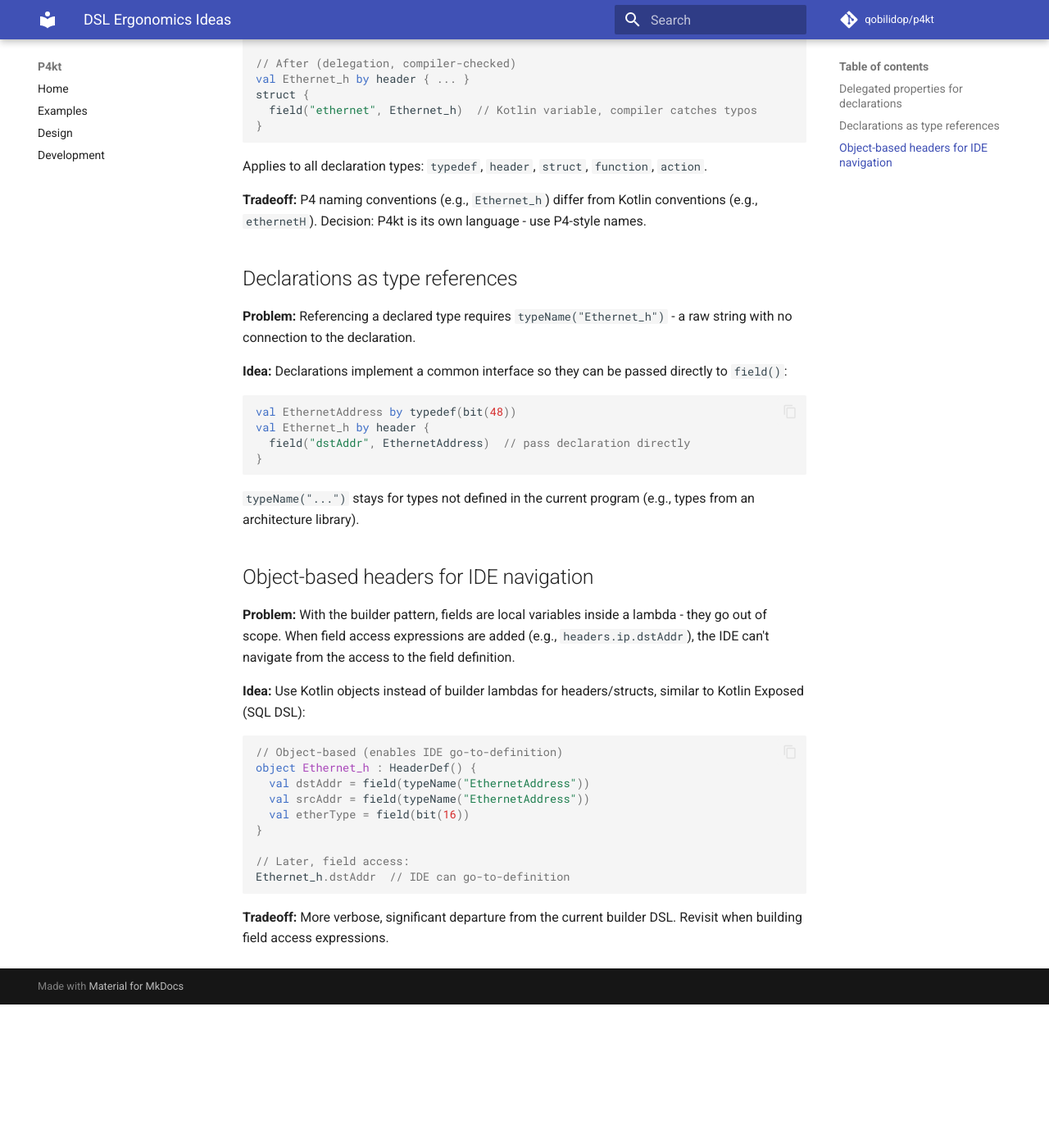
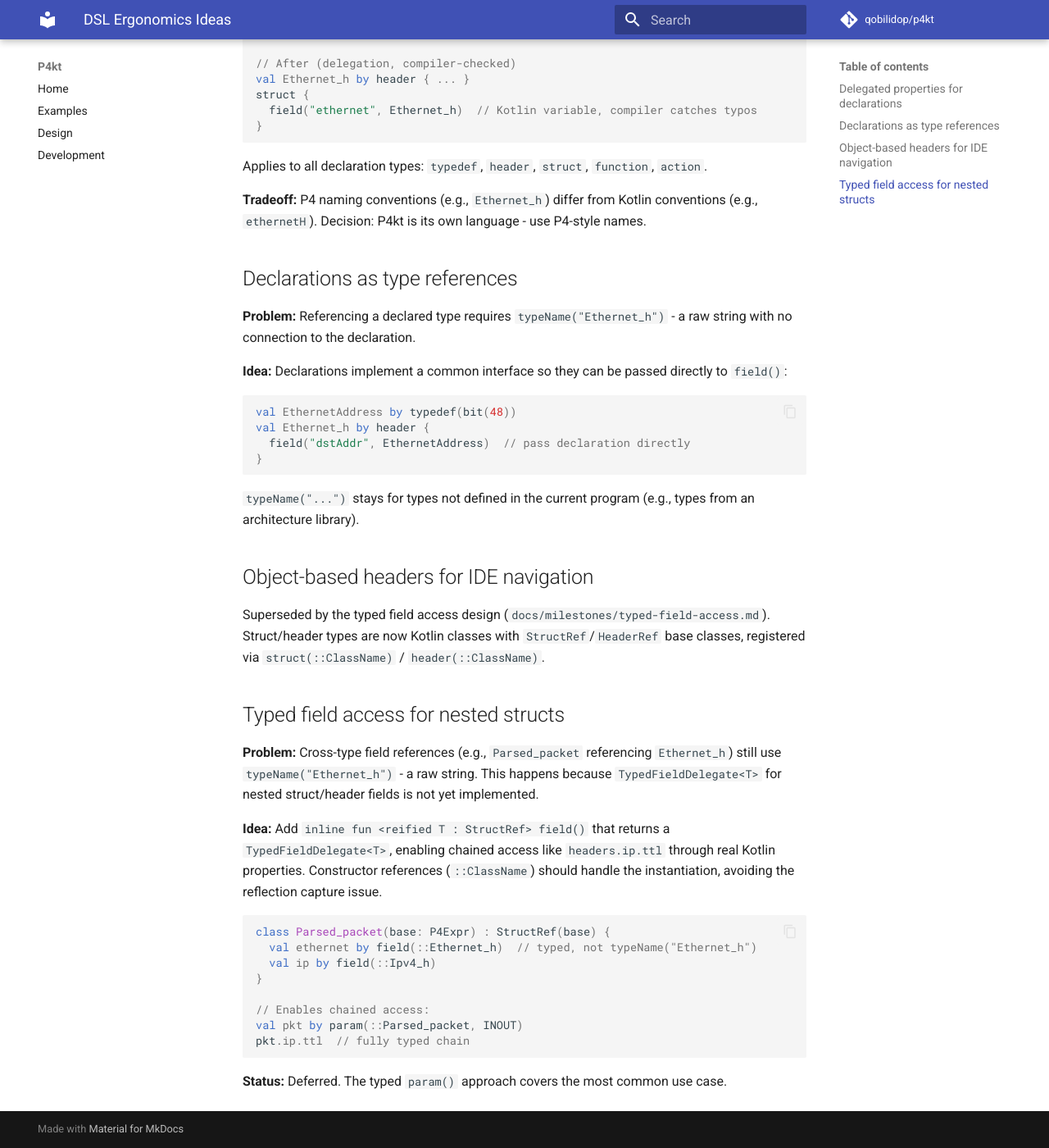
Before and after one commit to qobilidop/p4kt, an MkDocs documentation site: the page built from docs/milestones/dsl-ergonomics.md, in a window 1280 px wide and 1400 px high, scrolled down 513 px. Shown: the whole window at 82% size. Built offline with MkDocs 1.6.1 and Material for MkDocs 9.7.7, drawn with Linux system fonts in a browser that asks for light colours; comment, search, counter and statistics services are not loaded; before the commit the page ends 1738 px from its top, so only the background shows below that.

Commit message:
Update DSL ergonomics doc for typed field access
Mark object-based headers as superseded. Add typed nested struct field
access as a future idea using constructor references.

Co-Authored-By: Claude Opus 4.6 (1M context) <noreply@anthropic.com>

````diff
--- a/docs/milestones/dsl-ergonomics.md
+++ b/docs/milestones/dsl-ergonomics.md
@@ -43,20 +43,23 @@ val Ethernet_h by header {
 
 ## Object-based headers for IDE navigation
 
-**Problem:** With the builder pattern, fields are local variables inside a lambda - they go out of scope. When field access expressions are added (e.g., `headers.ip.dstAddr`), the IDE can't navigate from the access to the field definition.
+Superseded by the typed field access design (`docs/milestones/typed-field-access.md`). Struct/header types are now Kotlin classes with `StructRef`/`HeaderRef` base classes, registered via `struct(::ClassName)` / `header(::ClassName)`.
 
-**Idea:** Use Kotlin objects instead of builder lambdas for headers/structs, similar to Kotlin Exposed (SQL DSL):
+## Typed field access for nested structs
+
+**Problem:** Cross-type field references (e.g., `Parsed_packet` referencing `Ethernet_h`) still use `typeName("Ethernet_h")` - a raw string. This happens because `TypedFieldDelegate<T>` for nested struct/header fields is not yet implemented.
+
+**Idea:** Add `inline fun <reified T : StructRef> field()` that returns a `TypedFieldDelegate<T>`, enabling chained access like `headers.ip.ttl` through real Kotlin properties. Constructor references (`::ClassName`) should handle the instantiation, avoiding the reflection capture issue.
 
 ```kotlin
-// Object-based (enables IDE go-to-definition)
-object Ethernet_h : HeaderDef() {
-  val dstAddr = field(typeName("EthernetAddress"))
-  val srcAddr = field(typeName("EthernetAddress"))
-  val etherType = field(bit(16))
+class Parsed_packet(base: P4Expr) : StructRef(base) {
+  val ethernet by field(::Ethernet_h)  // typed, not typeName("Ethernet_h")
+  val ip by field(::Ipv4_h)
 }
 
-// Later, field access:
-Ethernet_h.dstAddr  // IDE can go-to-definition
+// Enables chained access:
+val pkt by param(::Parsed_packet, INOUT)
+pkt.ip.ttl  // fully typed chain
 ```
 
-**Tradeoff:** More verbose, significant departure from the current builder DSL. Revisit when building field access expressions.
+**Status:** Deferred. The typed `param()` approach covers the most common use case.
````
